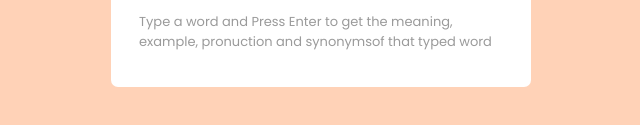
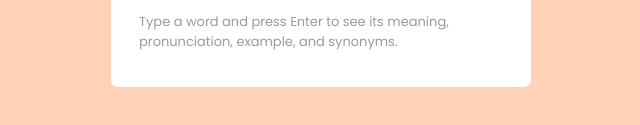
Before and after one commit to vdharmendra/DictionDesk-Online-Dictionary-App-Using-JavaScript, a plain HTML site: page index.html in a window 1280 px wide. Shown: the part 437-562 px from the top of the page, 319-959 px from the left. Drawn offline with Linux system fonts and the light colour scheme.

Commit message:
READ ME FILES

```diff
--- a/index.html
+++ b/index.html
@@ -22,7 +22,7 @@
             <i class="fas fa-search"></i>
             <span class="material-icons">close</span>
         </div>
-        <p class="info-text">Type a word and Press Enter to get the meaning, example, pronuction and synonymsof that typed word</p>
+        <p class="info-text">Type a word and press Enter to see its meaning, pronunciation, example, and synonyms.</p>
         <ul>
             <li class="word">
                 <div class="details">
```
Also changed, not shown: img/cover.png (added), img/dictionaryAPICard.gif (added), img/dictionaryAPICard.png (added), img/dictionaryAPICardHover.png (added), img/dictionaryAPICardHoverUIUXLayout.png (added), img/dictionaryAPICardUIUXLayout.gif (added), img/dictionaryAPICardUIUXLayout.png (added), 1 other file.
